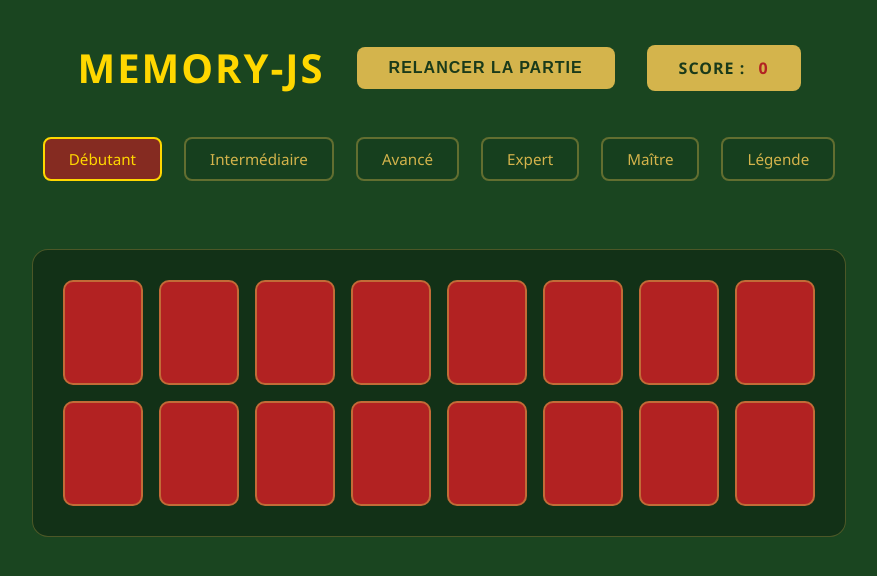
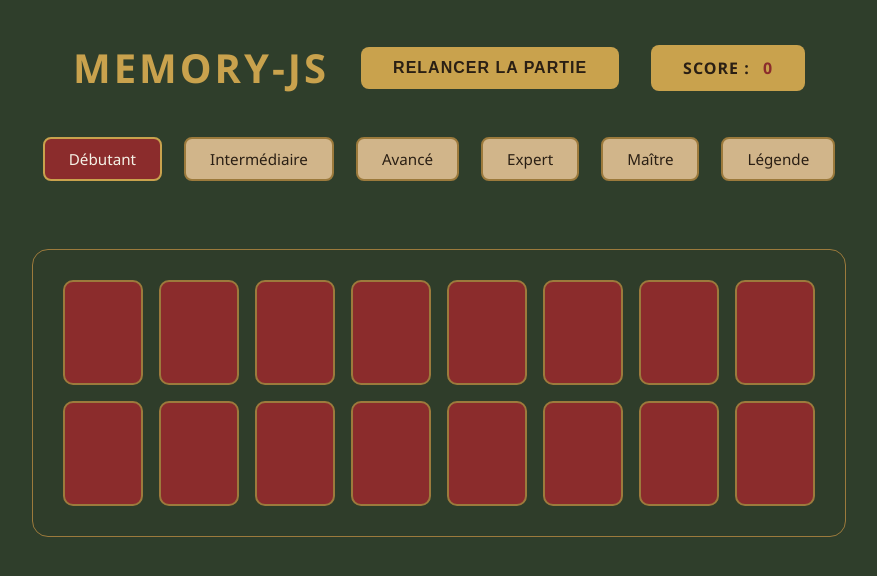
Before and after one commit to sylvain-malbon/memory-js, a React (Create React App) app: page / in a window 1280 px wide. Shown: the top 576 px of the page, without its empty margins (201-1078 px from the left). Built offline with nearby package versions, Linux system fonts and the light colour scheme; the HTML template or start-up script is replaced by a standard one.

Commit message:
Mise à jour du thème de couleur occidental dans le CSS, amélioration du style du conteneur de score et des états de survol

```diff
--- a/src/App.css
+++ b/src/App.css
@@ -1,96 +1,20 @@
+/* ================================
+   WESTERN WORLD COLOR THEME
+   ================================ */
+
+/* --- RESET RADIO --- */
 .difficulty-selector input[type="radio"] {
   display: none;
 }
-/* --- LABELS DU SELECTEUR DE DIFFICULTE --- */
-.difficulty-selector label {
-  background: rgba(20, 60, 30, 0.6);
-  border-radius: 8px;
-  padding: 10px 24px;
-  font-weight: 500;
-  font-size: 0.95rem;
-  color: #d4b44c;
-  cursor: pointer;
-  border: 2px solid rgba(212, 180, 76, 0.4);
-  transition: all 0.2s ease;
-}
-/* --- DIFFICULTY SELECTOR + RESTART BUTTON --- */
-.difficulty-selector-with-restart {
-  display: flex;
-  align-items: center;
-  gap: 12px;
-  flex-wrap: wrap;
-  justify-content: center;
-}
-/* --- HEADER ROW --- */
-.header-row {
-  width: 100%;
-  max-width: 900px;
-  margin: 0 auto 28px auto;
-  display: flex;
-  flex-direction: column;
-  align-items: stretch;
-}
 
-/* --- TITLE & SCORE ROW --- */
-
-.title-score-row {
-  display: flex;
-  align-items: center;
-  justify-content: center;
-  gap: 32px;
-  margin-bottom: 0;
-  width: 100%;
-}
-
-.score-restart-group {
-  display: flex;
-  align-items: center;
-  gap: 18px;
-}
-
-@media (max-width: 700px) {
-  .title-score-row {
-    flex-direction: column;
-    gap: 10px;
-    align-items: stretch;
-  }
-  .score-restart-group {
-    justify-content: flex-end;
-    margin-top: 8px;
-  }
-}
-
-@media (max-width: 600px) {
-  .title-score-row {
-    flex-direction: column;
-    gap: 8px;
-    align-items: flex-start;
-  }
-}
-
-/* --- DIFFICULTY & BUTTON ROW --- */
-.difficulty-restart-row {
-  display: flex;
-  align-items: center;
-  justify-content: center;
-  margin: 12px 0 10px 0;
-  width: 100%;
-}
-/* --- DIFFICULTY, BUTTON & SCORE ROW --- */
-.difficulty-restart-score {
-  display: flex;
-  align-items: center;
-  gap: 18px;
-  margin-bottom: 20px;
-  flex-wrap: wrap;
-  justify-content: center;
-}
+/* --- BODY --- */
 body {
-  background: #1a4520;
+  background: #2f3e2b; /* vert olive occidental */
   min-height: 100vh;
   margin: 0;
   font-family: 'Segoe UI', 'Roboto', sans-serif;
   position: relative;
+  color: #f5f1e6;
 }
 
 /* --- APP CONTAINER --- */
@@ -107,10 +31,55 @@ body {
 .App h1 {
   font-size: 2.5rem;
   font-weight: 600;
-  color: #ffd700;
+  color: #c9a24d; /* or patiné */
   margin: 0 0 30px 0;
-  letter-spacing: 2px;
+  letter-spacing: 3px;
   text-transform: uppercase;
+}
+
+/* --- HEADER ROW --- */
+.header-row {
+  width: 100%;
+  max-width: 900px;
+  margin: 0 auto 28px auto;
+  display: flex;
+  flex-direction: column;
+  align-items: stretch;
+}
+
+/* --- TITLE & SCORE ROW --- */
+.title-score-row {
+  display: flex;
+  align-items: center;
+  justify-content: center;
+  gap: 32px;
+  width: 100%;
+}
+
+.score-restart-group {
+  display: flex;
+  align-items: center;
+  gap: 18px;
+}
+
+/* --- RESPONSIVE HEADER --- */
+@media (max-width: 700px) {
+  .title-score-row {
+    flex-direction: column;
+    gap: 10px;
+    align-items: stretch;
+  }
+  .score-restart-group {
+    justify-content: flex-end;
+    margin-top: 8px;
+  }
+}
+
+@media (max-width: 600px) {
+  .title-score-row {
+    gap: 8px;
+    align-items: flex-start;
+  }
 }
 
 /* --- DIFFICULTY SELECTOR --- */
@@ -124,22 +93,60 @@ body {
   overflow-x: auto;
 }
 
-
+/* --- DIFFICULTY LABELS (CUIR OCCIDENTAL) --- */
+.difficulty-selector label {
+  background: #d1b58a;
+  /* cuir chaud */
+  border-radius: 8px;
+  padding: 10px 24px;
+  font-weight: 500;
+  font-size: 0.95rem;
+  color: #2a1f14;
+  /* brun foncé */
+  cursor: pointer;
+  border: 2px solid #9c7a3c;
+  /* bronze */
+  transition: all 0.2s ease;
+}
 
 .difficulty-selector label:hover {
-  background: rgba(20, 60, 30, 0.8);
-  border-color: #ffd700;
+  background: #e0c79c;
+  /* cuir éclairci */
+  border-color: #c9a24d;
 }
 
-.difficulty-selector input[type="radio"] {
-  margin-right: 8px;
-  cursor: pointer;
+/* --- SELECTED DIFFICULTY --- */
+.difficulty-selector label:has(input:checked) {
+  background: #8b2c2c; /* rouge brique */
+  border-color: #c9a24d;
+  color: #f5f1e6;
 }
 
-.difficulty-selector label:has(input:checked) {
-  background: rgba(178, 34, 34, 0.7);
-  border-color: #ffd700;
-  color: #ffd700;
+/* --- DIFFICULTY & RESTART GROUP --- */
+.difficulty-selector-with-restart {
+  display: flex;
+  align-items: center;
+  gap: 12px;
+  flex-wrap: wrap;
+  justify-content: center;
+}
+
+/* --- ROWS --- */
+.difficulty-restart-row {
+  display: flex;
+  align-items: center;
+  justify-content: center;
+  margin: 12px 0 10px 0;
+  width: 100%;
+}
+
+.difficulty-restart-score {
+  display: flex;
+  align-items: center;
+  gap: 18px;
+  margin-bottom: 20px;
+  flex-wrap: wrap;
+  justify-content: center;
 }
 
 /* --- BOARD --- */
@@ -151,9 +158,9 @@ body {
   max-width: 900px;
   margin: 0 auto;
   padding: 30px;
-  background: rgba(10, 30, 15, 0.5);
+  background: rgba(47, 62, 43, 0.9); /* olive foncé */
   border-radius: 16px;
-  border: 1px solid rgba(212, 180, 76, 0.3);
+  border: 1px solid #9c7a3c;
 }
 
 /* --- CARD CONTAINER --- */
@@ -169,7 +176,7 @@ body {
   transform: translateY(-2px);
 }
 
-/* --- CARD INNER (FLIP) --- */
+/* --- CARD INNER --- */
 .card-inner {
   position: relative;
   width: 100%;
@@ -186,38 +193,34 @@ body {
 .card-front,
 .card-back {
   position: absolute;
-  top: 0;
-  left: 0;
-  right: 0;
-  bottom: 0;
+  inset: 0;
   border-radius: 10px;
   backface-visibility: hidden;
   display: flex;
   align-items: center;
   justify-content: center;
-  border: 2px solid rgba(212, 180, 76, 0.6);
+  border: 2px solid #9c7a3c;
 }
 
-/* FRONT */
+/* --- CARD FRONT --- */
 .card-front {
-  background: #fffef0;
-  color: #1a3a1a;
+  background: #f5f1e6; /* ivoire */
+  color: #2a1f14;
   font-size: 2.5rem;
   transform: rotateY(180deg);
 }
 
 .card.flipped .card-front {
-  border-color: #ffd700;
+  border-color: #c9a24d;
 }
 
-/* BACK */
+/* --- CARD BACK --- */
 .card-back {
-  background: #b22222;
-  border-color: rgba(212, 180, 76, 0.5);
+  background: #8b2c2c;
 }
 
 .card:hover .card-back {
-  border-color: #d4b44c;
+  border-color: #c9a24d;
 }
 
 /* --- EMOJI --- */
@@ -228,8 +231,8 @@ body {
 
 /* --- BUTTON --- */
 button {
-  background: #d4b44c;
-  color: #1a3a1a;
+  background: #c9a24d;
+  color: #2a1f14;
   border: none;
   border-radius: 8px;
   padding: 12px 32px;
@@ -244,7 +247,7 @@ button {
 
 button:hover,
 button:focus {
-  background: #ffd700;
+  background: #e3c76a;
   outline: none;
   transform: translateY(-1px);
 }
@@ -255,15 +258,15 @@ button:active {
 
 /* --- WIN MESSAGE --- */
 .win {
-  color: #ffd700;
+  color: #f5f1e6;
   font-size: 2rem;
   margin: 0 0 20px 0;
   font-weight: 600;
   letter-spacing: 2px;
   text-transform: uppercase;
   padding: 16px 32px;
-  background: rgba(178, 34, 34, 0.4);
-  border: 2px solid #ffd700;
+  background: rgba(139, 44, 44, 0.9);
+  border: 2px solid #c9a24d;
   border-radius: 10px;
   animation: winFade 0.5s ease;
 }
@@ -273,7 +276,6 @@ button:active {
     opacity: 0;
     transform: scale(0.95);
   }
-
   to {
     opacity: 1;
     transform: scale(1);
--- a/src/Components/Score/Score.css
+++ b/src/Components/Score/Score.css
@@ -1,7 +1,10 @@
+/* --- SCORE CONTAINER (WESTERN THEME) --- */
 .score-container {
   display: inline-block;
-  background: #d4b44c;
-  color: #1a3a1a;
+  background: #c9a24d;
+  /* or patiné */
+  color: #2a1f14;
+  /* brun foncé */
   border-radius: 8px;
   padding: 12px 32px;
   font-size: 1rem;
@@ -10,20 +13,23 @@
   letter-spacing: 1px;
   font-family: inherit;
   margin: 0 0 30px 0;
-  /* box-shadow supprimé */
   border: none;
   transition: all 0.2s ease;
 }
 
+/* --- SCORE HOVER / FOCUS --- */
 .score-container:hover,
 .score-container:focus {
-  background: #ffd700;
+  background: #e3c76a;
+  /* or clair */
   outline: none;
   transform: translateY(-1px);
 }
 
+/* --- SCORE VALUE --- */
 .score-value {
-  color: #b22222;
+  color: #8b2c2c;
+  /* rouge brique */
   margin-left: 0.5rem;
   font-weight: 700;
 }
```
